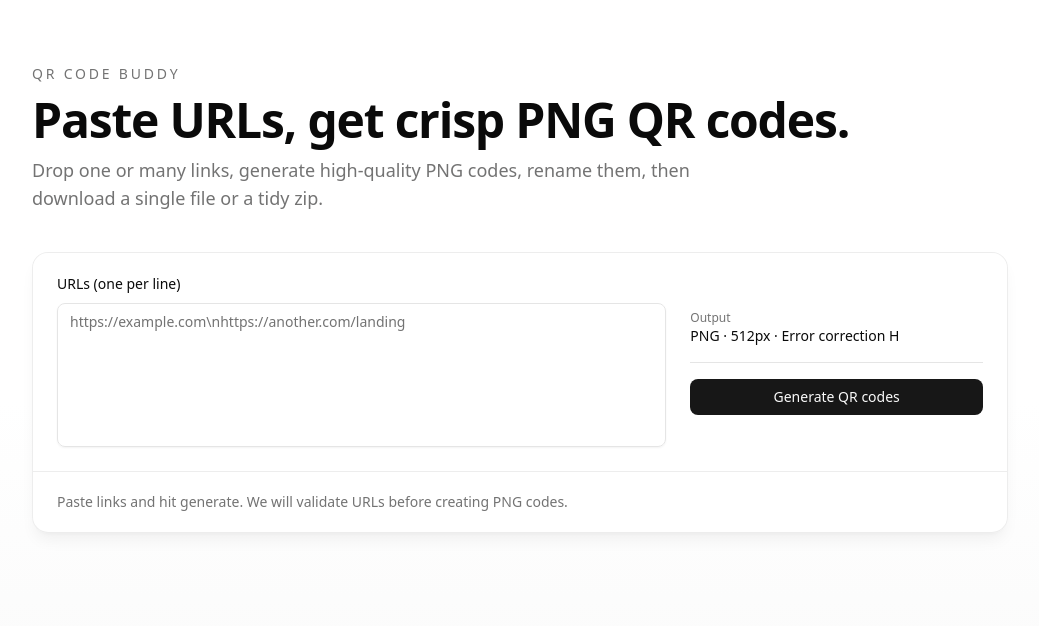
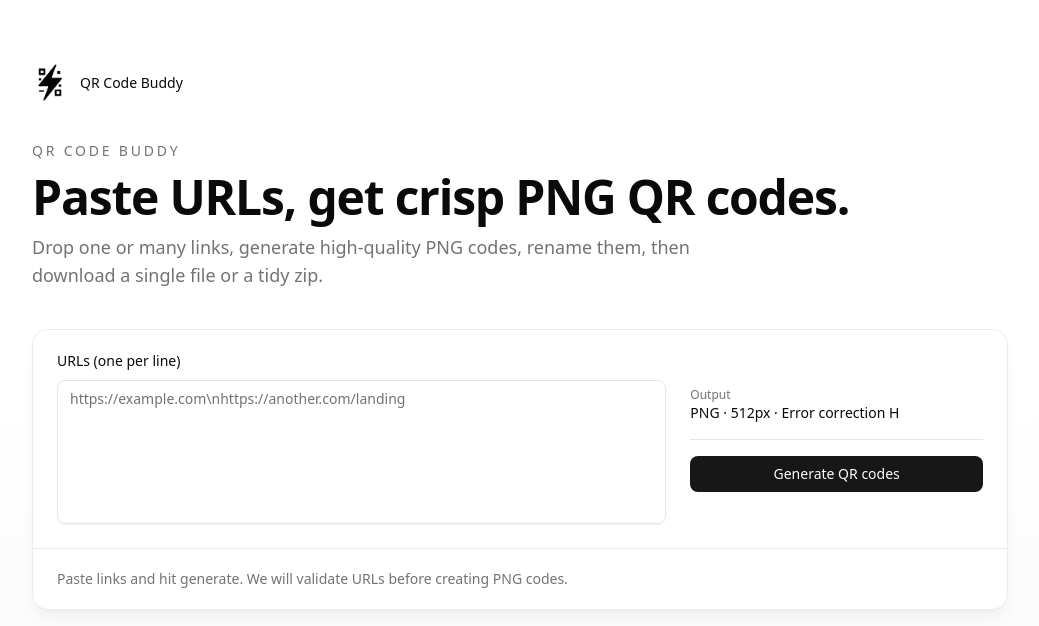
Before and after one commit to skrulling/qr-code-buddy, a Next.js app: page / in a window 1280 px wide. Shown: the top 626 px of the page, without its empty margins (120-1159 px from the left). Built offline with nearby package versions, Linux system fonts and the light colour scheme.

Commit message:
Add logo asset and show in header

```diff
--- a/src/app/page.tsx
+++ b/src/app/page.tsx
@@ -73,9 +73,9 @@ export default function Home() {
         new URL(url);
         const dataUrl = await QRCode.toDataURL(url, {
           errorCorrectionLevel: "H",
-          margin: 2,
-          width: DEFAULT_SIZE,
-        });
+      margin: 2,
+      width: DEFAULT_SIZE,
+    });
 
         nextCodes.push({
           url,
@@ -154,6 +154,18 @@ export default function Home() {
   return (
     <div className="min-h-screen bg-gradient-to-b from-background via-background to-secondary/60">
       <main className="mx-auto flex max-w-5xl flex-col gap-10 px-6 pb-20 pt-16">
+        <header className="flex items-center gap-3 text-sm font-medium text-muted-foreground">
+          <Image
+            src="/logo.webp"
+            alt="QR Code Buddy logo"
+            width={36}
+            height={36}
+            className="rounded-md"
+            priority
+          />
+          <span className="text-foreground">QR Code Buddy</span>
+        </header>
+
         <section className="flex flex-col gap-3">
           <p className="text-sm uppercase tracking-[0.2em] text-muted-foreground">
             QR Code Buddy
```
Also changed, not shown: public/logo.webp (added), 1 other file (tests, documents, lock files or other folders).
